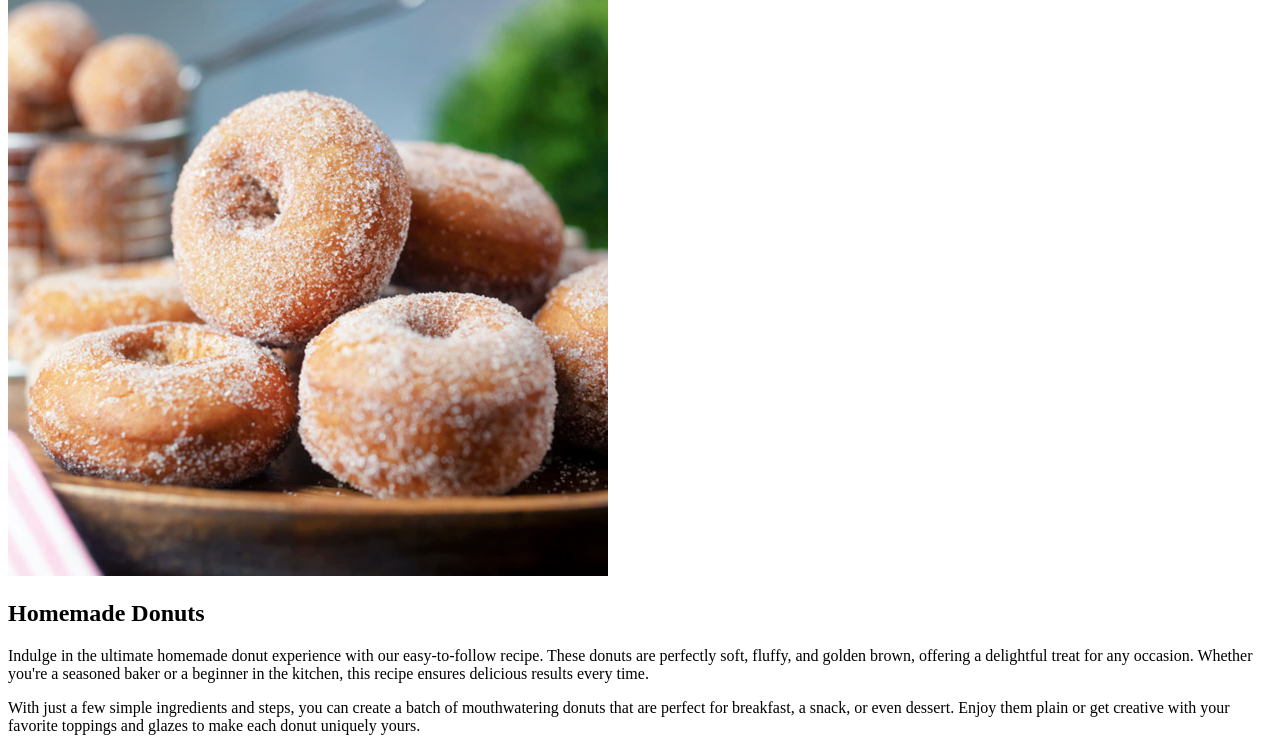
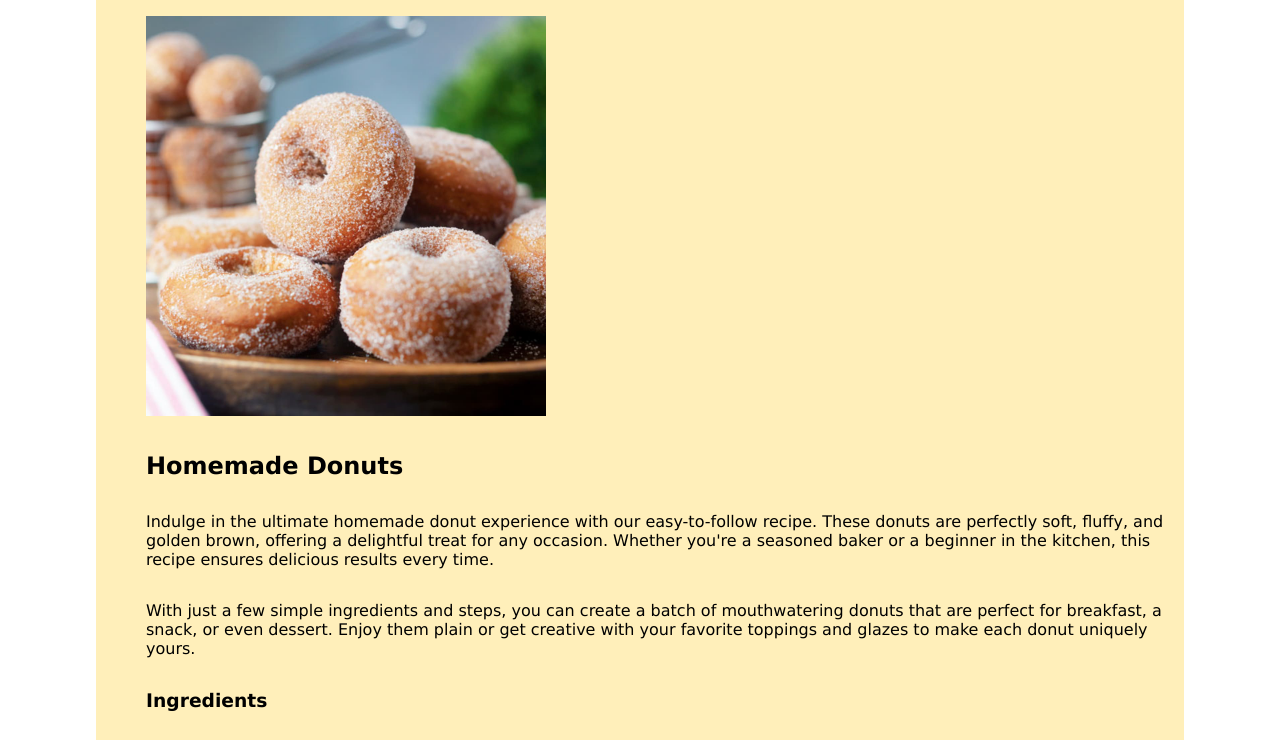
Before and after one commit to Dannydottwebdevv/recipes-project, a plain HTML site: page donut.html in a window 1280 px wide. Shown: the part 104-844 px from the top of the page. Drawn offline with Linux system fonts and the light colour scheme.

Commit message:
Created the styles for donut.html, this style can we reused for all the other recipe websites, hence why i named it shared.css. this is the basic css for the background-color and fonts and for placing the elements where i want them to be

```diff
--- a/donut.html
+++ b/donut.html
@@ -5,8 +5,10 @@
     <meta http-equiv="X-UA-Compatible" content="IE=edge" />
     <meta name="viewport" content="width=device-width, initial-scale=1.0" />
     <title>Donut recipe</title>
+    <link rel="stylesheet" href="shared.css" />
   </head>
   <body>
+    <div class="border-container">
       <h1>Donut recipe</h1>
       <img
         src="recipes/donut-image.jpg"
@@ -15,17 +17,17 @@
       />
       <h2>Homemade Donuts</h2>
       <p>
-      Indulge in the ultimate homemade donut experience with our easy-to-follow
-      recipe. These donuts are perfectly soft, fluffy, and golden brown,
-      offering a delightful treat for any occasion. Whether you're a seasoned
-      baker or a beginner in the kitchen, this recipe ensures delicious results
-      every time.
+        Indulge in the ultimate homemade donut experience with our
+        easy-to-follow recipe. These donuts are perfectly soft, fluffy, and
+        golden brown, offering a delightful treat for any occasion. Whether
+        you're a seasoned baker or a beginner in the kitchen, this recipe
+        ensures delicious results every time.
       </p>
       <p>
         With just a few simple ingredients and steps, you can create a batch of
         mouthwatering donuts that are perfect for breakfast, a snack, or even
-      dessert. Enjoy them plain or get creative with your favorite toppings and
-      glazes to make each donut uniquely yours.
+        dessert. Enjoy them plain or get creative with your favorite toppings
+        and glazes to make each donut uniquely yours.
       </p>
       <h3>Ingredients</h3>
       <ul>
@@ -45,39 +47,41 @@
       <ol>
         <li>
           <strong>Mix Dry Ingredients</strong>: In a bowl, combine 2 cups of
-        all-purpose flour, 1/2 cup granulated sugar, 1 tablespoon baking powder,
-        and 1/2 teaspoon salt.
+          all-purpose flour, 1/2 cup granulated sugar, 1 tablespoon baking
+          powder, and 1/2 teaspoon salt.
         </li>
         <li>
           <strong>Mix Wet Ingredients</strong>: In another bowl, whisk together
-        1/2 cup whole milk, 2 large eggs, 1/4 cup melted unsalted butter, and 1
-        teaspoon vanilla extract.
+          1/2 cup whole milk, 2 large eggs, 1/4 cup melted unsalted butter, and
+          1 teaspoon vanilla extract.
         </li>
         <li>
           <strong>Combine</strong>: Pour the wet ingredients into the dry
           ingredients and mix until a dough forms.
         </li>
         <li>
-        <strong>Roll and Cut</strong>: On a floured surface, roll out the dough
-        to about 1/2-inch thickness. Use a donut cutter to cut out the donuts.
+          <strong>Roll and Cut</strong>: On a floured surface, roll out the
+          dough to about 1/2-inch thickness. Use a donut cutter to cut out the
+          donuts.
         </li>
         <li>
           <strong>Heat Oil</strong>: In a large pot, heat oil to 350°F (175°C).
         </li>
         <li>
           <strong>Fry Donuts</strong>: Carefully place the donuts in the hot oil
-        and fry until golden brown, about 1-2 minutes per side. Remove and drain
-        on paper towels.
+          and fry until golden brown, about 1-2 minutes per side. Remove and
+          drain on paper towels.
         </li>
         <li>
           <strong>Coat</strong>: In a shallow dish, mix 1 cup granulated sugar
-        with 2 teaspoons ground cinnamon. Roll the warm donuts in the mixture to
-        coat.
+          with 2 teaspoons ground cinnamon. Roll the warm donuts in the mixture
+          to coat.
         </li>
         <li>
           <strong>Serve</strong>: Enjoy your homemade donuts warm or at room
           temperature.
         </li>
       </ol>
+    </div>
   </body>
 </html>
--- /dev/null
+++ b/shared.css
@@ -0,0 +1,42 @@
+* {
+  box-sizing: border-box;
+  margin: 0;
+  padding: 0;
+}
+
+body {
+  font-family: Verdana, Geneva, Tahoma, sans-serif;
+}
+
+p {
+  font-size: 16px;
+}
+
+.border-container {
+  width: 85%;
+  margin: 0 auto;
+  background-color: #ffefba;
+  padding: 50px 0;
+}
+
+.border-container > * {
+  margin-left: 50px;
+}
+
+h1,
+p,
+h2,
+h3,
+img,
+ul {
+  margin-bottom: 2rem;
+}
+
+img {
+  width: 400px;
+  height: auto;
+}
+
+li {
+  margin-bottom: 5px;
+}
```
Lines whose indentation alone changed are shown as unchanged.
